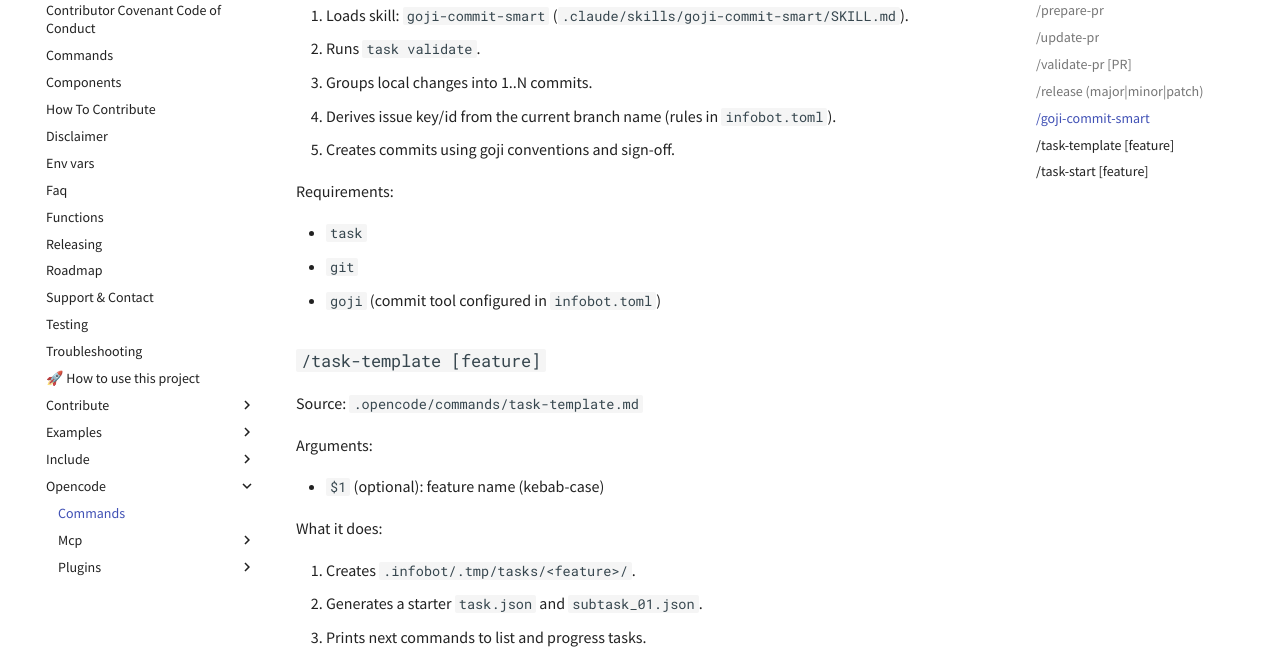
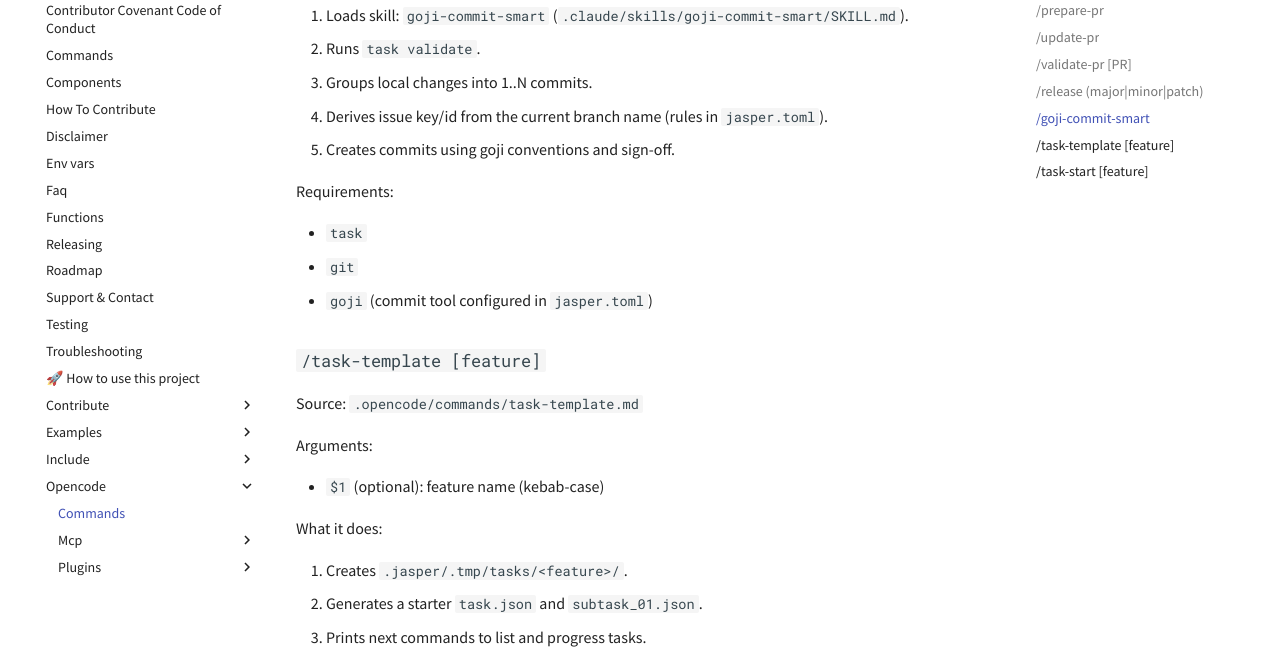
Before and after one commit to hadenlabs/zsh-ai, an MkDocs documentation site: the page built from docs/opencode/commands.md, in a window 1280 px wide and 900 px high, scrolled down 2534 px. Shown: the part 152-820 px from the top of the window. Built offline with MkDocs 1.6.1 and Material for MkDocs 9.7.7, drawn with Linux system fonts in a browser that asks for light colours; comment, search, counter and statistics services are not loaded.

Commit message:
docs 📚 (core): update documentation (#20)
Signed-off-by: Luis Mayta <luis@hadenlabs.com>

```diff
--- a/docs/opencode/commands.md
+++ b/docs/opencode/commands.md
@@ -104,14 +104,14 @@ What it does:
 1. Loads skill: `goji-commit-smart` (`.claude/skills/goji-commit-smart/SKILL.md`).
 2. Runs `task validate`.
 3. Groups local changes into 1..N commits.
-4. Derives issue key/id from the current branch name (rules in `infobot.toml`).
+4. Derives issue key/id from the current branch name (rules in `jasper.toml`).
 5. Creates commits using goji conventions and sign-off.
 
 Requirements:
 
 - `task`
 - `git`
-- `goji` (commit tool configured in `infobot.toml`)
+- `goji` (commit tool configured in `jasper.toml`)
 
 ### `/task-template [feature]`
 
@@ -123,7 +123,7 @@ Arguments:
 
 What it does:
 
-1. Creates `.infobot/.tmp/tasks/<feature>/`.
+1. Creates `.jasper/.tmp/tasks/<feature>/`.
 2. Generates a starter `task.json` and `subtask_01.json`.
 3. Prints next commands to list and progress tasks.
 
```
Also changed, not shown: README.md (+1 -1 lines), docs/usage.md (+1 -1 lines).
